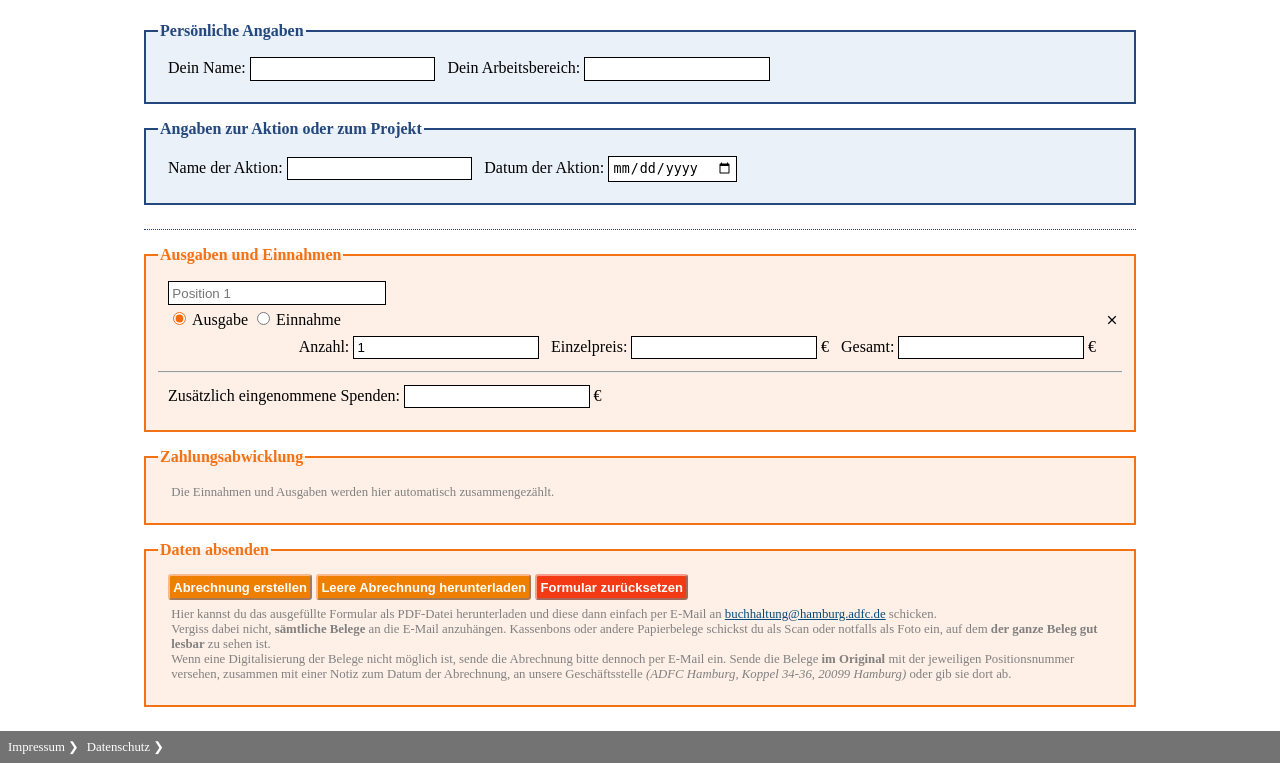
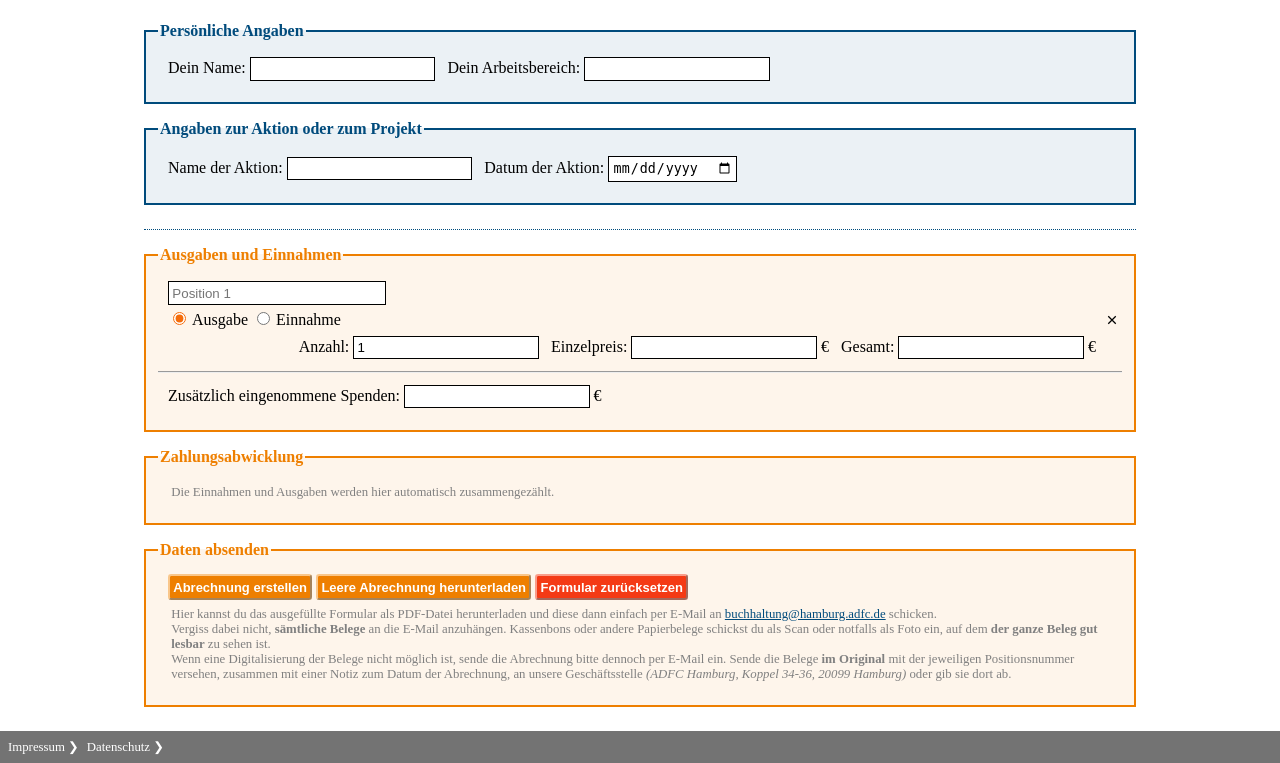
Before and after one commit to ADFC-Hamburg/abrechnungsformular, a Flask app: page / in a window 1280 px wide. Shown: the part 120-883 px from the top of the page. Run offline with Flask 3, Linux system fonts and the light colour scheme.

Commit message:
Apply official ADFC colors

```diff
--- a/static/css/form.css
+++ b/static/css/form.css
@@ -5,9 +5,8 @@
 	--adfc-orange:	#ee7f00;
 	--adfc-green:	#00793a;
 
-	--highlight:	#f47216;
+	--highlight:	var(--adfc-orange);
 	--radio-color:	hsl(25, 91%, 50%);
-	--fldst-color:	hsl(25, 91%, 95%);
 	--invalid-color:hsl(348, 100%, 50%);
 
 	--font-sans:	"Arimo","Liberation Sans","Open Sans",Arial,Helvetica,sans-serif;
@@ -151,9 +150,8 @@
 	padding:	0.5em;
 }
 form > header {
-	--highlight:	#24477c;
+	--highlight:	var(--adfc-blue);
 	--radio-color:	var(--adfc-blue);
-	--fldst-color:	hsl(216, 55%, 95%);
 
 	padding-bottom:	1.5em;
 	border-style:	none none dotted;
@@ -166,7 +164,7 @@
 fieldset {
 	max-width:	62em;
 	margin:		1em auto 0;
-	background-color:var(--fldst-color);
+	background-color:rgb(from var(--highlight) r g b / 8%);
 
 	border: 2px solid var(--highlight);
 }
@@ -290,7 +288,7 @@
 		color:		white;
 
 		padding:	0.25em;
-		border:		0.2em outset hsl(25, 91%, 76%);
+		border:		0.2em outset hsl(32, 91%, 76%);
 		border-radius:	0.25em;
 
 		text-decoration:none;
```
Also changed, not shown: static/img/apple-touch-icon.png, static/img/favicon.ico, static/img/icon-192.png, static/img/icon-512.png, static/img/icon-mask.png, static/img/icon.svg, static/img/logo.svg.
